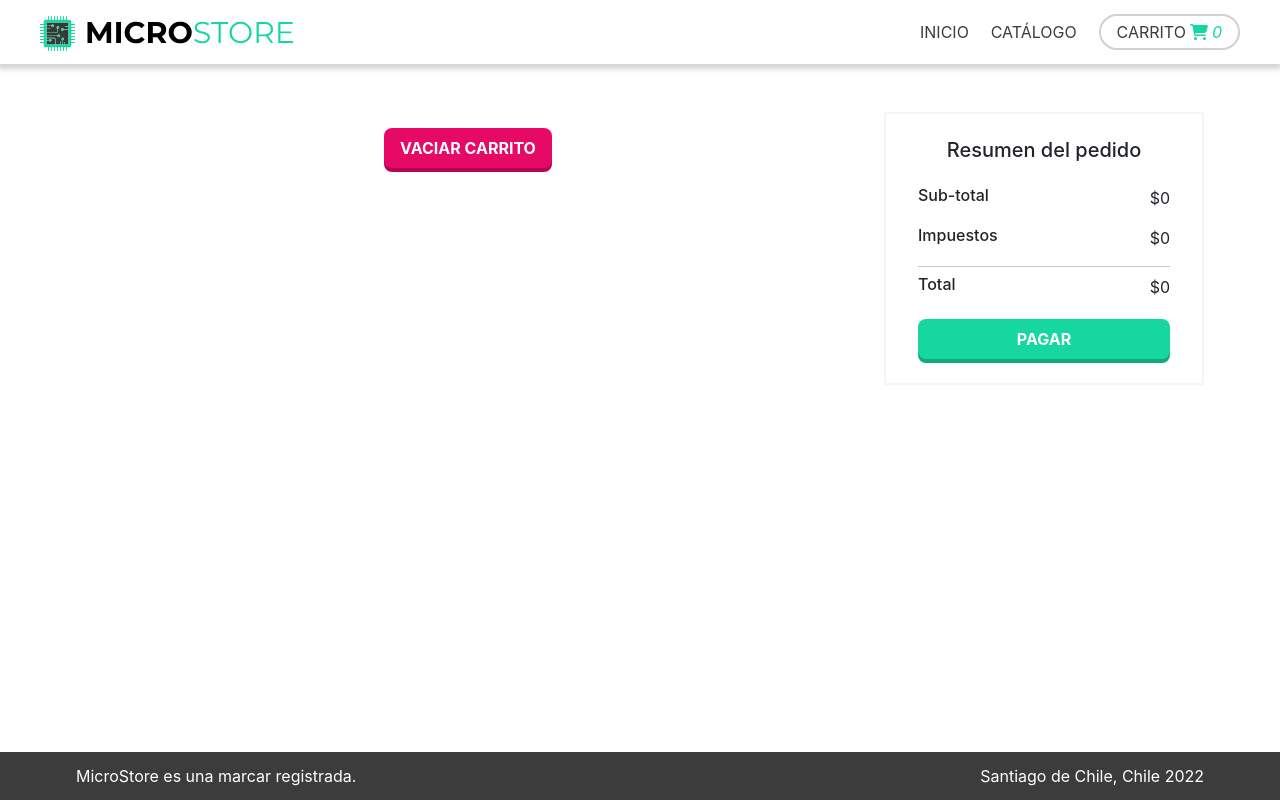
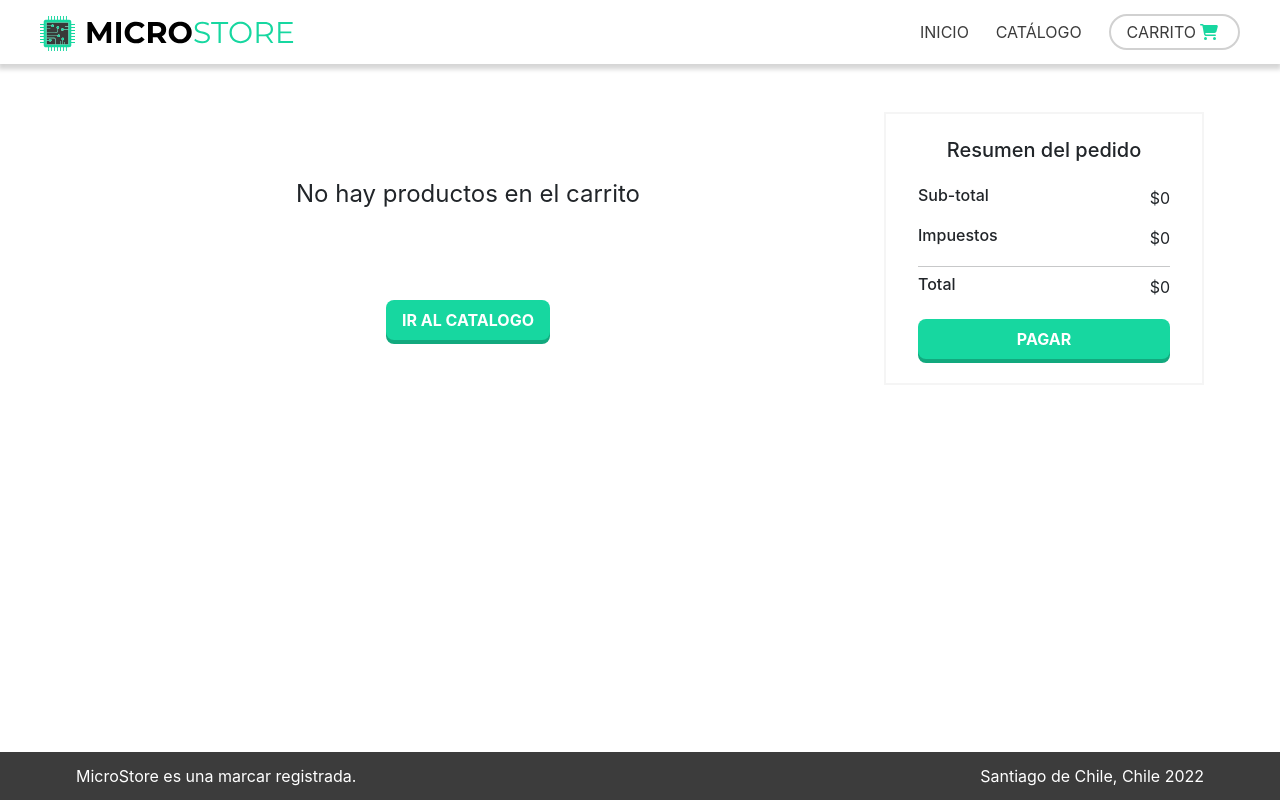
Before and after one commit to DanielAlonsoDev/MicroStore, a React (Create React App) app: page /cart in a window 1280 px wide. Built offline with nearby package versions, Linux system fonts and the light colour scheme.

Commit message:
Mensaje de no hay productos en el carrito, correccion de visibilidad del numero del carrito, y agregada la categoria Discos Duros

```diff
--- a/src/Utils/data/GetProducts.js
+++ b/src/Utils/data/GetProducts.js
@@ -1,5 +1,5 @@
 function getProductsAll(action) {
-    fetch('https://run.mocky.io/v3/5e1f9727-b977-4bb8-b8fe-b8327fc445d6')
+    fetch('https://run.mocky.io/v3/d9251a48-070a-4572-a9d7-3f9e6a1229bd')
         .then((response) => {
             return response.json();
         })
@@ -10,7 +10,7 @@ function getProductsAll(action) {
 
 function getProductsByCategory(requestedCategory, action) {
     if (requestedCategory === 'all') {
-        fetch('https://run.mocky.io/v3/5e1f9727-b977-4bb8-b8fe-b8327fc445d6')
+        fetch('https://run.mocky.io/v3/d9251a48-070a-4572-a9d7-3f9e6a1229bd')
             .then((response) => {
                 return response.json();
             })
@@ -19,7 +19,7 @@ function getProductsByCategory(requestedCategory, action) {
             });
     }
     else {
-        fetch('https://run.mocky.io/v3/5e1f9727-b977-4bb8-b8fe-b8327fc445d6')
+        fetch('https://run.mocky.io/v3/d9251a48-070a-4572-a9d7-3f9e6a1229bd')
             .then((response) => {
                 return response.json();
             })
@@ -32,7 +32,7 @@ function getProductsByCategory(requestedCategory, action) {
 
 function getProductById(productIdParam, action) {
     //Solicitamos la informacion del producto
-    fetch('https://run.mocky.io/v3/5e1f9727-b977-4bb8-b8fe-b8327fc445d6')
+    fetch('https://run.mocky.io/v3/d9251a48-070a-4572-a9d7-3f9e6a1229bd')
         .then((response) => {
             return response.json();
         })
--- a/src/components/AsideBar/AsideBar.js
+++ b/src/components/AsideBar/AsideBar.js
@@ -1,16 +1,15 @@
 import './AsideBar.scss';
 import FilterOption from './FilterOption';
 import ProductGama from '../ProductGama/ProductGama';
+//hhd-ssd
 
 const dataMuck = [
-    { title: 'Todos', count: 13, key: '1', category: 'paymentMethod' },
-    { title: 'Pago en cuotas', count: 10, key: '2', category: 'paymentMethod' },
-    { title: 'Procesadores', count: 2, key: '3', category: 'productCategory', url: 'cpu'},
-    { title: 'Tarjetas Graficas', count: 3, key: '4', category: 'productCategory', url: 'gpu'},
-    { title: 'Placas Madre', count: 1, key: '5', category: 'productCategory', url: 'motherboard'},
-    { title: 'Todo', count: 6, key: '6', category: 'productCategory', url: 'all'}];
+    { title: 'Procesadores', count: 2, key: '1', url: 'cpu'},
+    { title: 'Tarjetas Graficas', count: 3, key: '2', url: 'gpu'},
+    { title: 'Placas Madre', count: 1, key: '3', url: 'motherboard'},
+    { title: 'Discos Duro', count: 1, key: '4', url: 'hhd-ssd'},
+    { title: 'Todo', count: 7, key: '5', url: 'all'}];
 
-const paymentMethodItems = dataMuck.filter(item => item.category === 'paymentMethod');
 const productCategoryItems = dataMuck.filter(item => item.category === 'productCategory');
 
 function AsideBar(Props) {
@@ -21,24 +20,12 @@ function AsideBar(Props) {
                 <p>Tu tienda de tecnología favorita, donde tenemos todos los componentes  que necesitas.</p>
             </div>
             <article>
-                <h4>Método de pago</h4>
-                <ul>
-                    {paymentMethodItems.map((item) => {
-                        return <li key={item.key}><FilterOption Item={item} /></li>
-                    })}
-                </ul>
-            </article>
-            <article>
                 <h4>Categorias</h4>
                 <ul>
-                    {productCategoryItems.map((item) => {
+                    {dataMuck.map((item) => {
                         return <li key={item.key}><FilterOption Item={item}/></li>
                     })}
                 </ul>
-            </article>
-            <article>
-                <h4>Gama</h4>
-                <ProductGama />
             </article>
         </section>
     );
--- a/src/components/Cart/CartProductItem.js
+++ b/src/components/Cart/CartProductItem.js
@@ -1,4 +1,3 @@
-import ItemCount from '../ItemCount/ItemCount';
 import './CartProductItem.scss';
 //Iconos
 import { FontAwesomeIcon } from '@fortawesome/react-fontawesome';
@@ -9,8 +8,8 @@ import { useContext } from 'react';
 import CartContext from '../../Context/CartContext';
 
 function CartProductItem(props) {
-    const { productId, productName, productPrice, quantityToAdd, productStock, productImage } = props.data;
-    const [currentQuantity, setCurrentQuantity] = useState(quantityToAdd);
+    const { productId, productName, productPrice, quantityToAdd, productImage } = props.data;
+    const [currentQuantity] = useState(quantityToAdd);
     const [totalPrice, setTotalPrice] = useState(productPrice * quantityToAdd);
     const { productsOnCart, setProductsOnCart, productsCount, setProductsCount } = useContext(CartContext);
 
--- a/src/components/Cart/CartProductsList.js
+++ b/src/components/Cart/CartProductsList.js
@@ -1,26 +1,36 @@
 import CartProductItem from './CartProductItem';
 import './CartProductsList.scss';
-import { useContext, useEffect } from 'react';
+import { useContext, useEffect, useState } from 'react';
 import CartContext from '../../Context/CartContext';
+import { Link } from 'react-router-dom';
 
 function CartProductsList(props) {
     const { productsOnCart, setProductsOnCart, setProductsCount } = useContext(CartContext);
+    const [existProductsOnCart, setExistProductsOnCart] = useState(false);
 
     function cleanCart() {
         setProductsOnCart([]);
         setProductsCount(0);
+        setExistProductsOnCart(false);
     }
 
-    useEffect(()=>{
-        console.table(productsOnCart);
-    }, [productsOnCart])
+    useEffect(() => {
+        if (productsOnCart.length !== 0) {
+            setExistProductsOnCart(true);
+        }
+
+        return () => {
+            setExistProductsOnCart(false);
+        }
+    }, [productsOnCart]);
 
     return (
         <section id='cart-product-list'>
-            {productsOnCart.map((item) => {
+            {existProductsOnCart ? (productsOnCart.map((item) => {
                 return <CartProductItem key={item.productId} data={item} />;
-            })}
-            <button onClick={cleanCart}>Vaciar Carrito</button>
+            })) : (<p className='no-products-message'>No hay productos en el carrito</p>)}
+
+            {existProductsOnCart ? <button className='btn-clean-cart' onClick={cleanCart}>Vaciar Carrito</button> : <Link to='/catalogue/all'><button className='btn-catalogue'>Ir al catalogo</button></Link>}
 
         </section>
     );
--- a/src/components/Cart/CartProductsList.scss
+++ b/src/components/Cart/CartProductsList.scss
@@ -4,8 +4,20 @@
 #cart-product-list {
     margin-bottom: 3rem;
 
-    & > button {
-        @include createButton('white', $color-red);
+    button {
         margin-top: 2rem;
     }
+
+    .no-products-message {
+        font-size: 3rem;
+        padding: 8rem 0rem;
+    }
+
+    .btn-clean-cart {
+        @include createButton('white', $color-red);
+    }
+
+    .btn-catalogue {
+        @include createButton('white', $color-main);
+    }
 }
--- a/src/components/Item/Item.js
+++ b/src/components/Item/Item.js
@@ -2,7 +2,7 @@ import './Item.scss';
 import Card from 'react-bootstrap/Card';
 import { Link } from 'react-router-dom';
 import ItemCount from '../ItemCount/ItemCount';
-import { useState, useEffect, useContext } from 'react';
+import { useState, useContext } from 'react';
 import { useNavigate } from 'react-router-dom';
 //Contextos
 import CartContext from '../../Context/CartContext';
--- a/src/components/ItemDetails/ItemDetails.js
+++ b/src/components/ItemDetails/ItemDetails.js
@@ -10,7 +10,7 @@ import { useContext } from 'react';
 
 import './ItemDetails.scss';
 import ItemCount from '../ItemCount/ItemCount';
-import { useEffect, useState } from 'react';
+import { useState } from 'react';
 
 function ItemDetails(props) {
     const { productName, productDescription, productPrice, productImage, productStock, productDetails, productId } = props.productInfo;
--- a/src/components/ShoppingCart/ShopCart.js
+++ b/src/components/ShoppingCart/ShopCart.js
@@ -11,6 +11,12 @@ const ShoppingCart = ({ items }) => {
     const { productsCount } = useContext(CartContext);
     const [shopCartCount, setShopCartCount] = useState();
 
+    function showCount(){
+        if(shopCartCount !== 0){
+            return shopCartCount;
+        }
+    }
+
     useEffect(()=>{
         setShopCartCount(productsCount);
     }, [productsCount]);
@@ -18,7 +24,7 @@ const ShoppingCart = ({ items }) => {
     return (
         <i className='cart-notification'>
             <FontAwesomeIcon icon={faCartShopping} />
-            <span>{shopCartCount}</span>
+            <span>{showCount()}</span>
         </i>
     );
 }
--- a/src/pages/Home.js
+++ b/src/pages/Home.js
@@ -29,7 +29,7 @@ function Home(params) {
                             <h3>Tarjetas Graficas</h3>
                         </article>
                         <article>
-                            <Link to={'/catalogue/cpu'}>
+                            <Link to={'/catalogue/hhd-ssd'}>
                                 <img src='./images/HardDrives.svg' alt='HardDrives' />
                             </Link>
 
```
Also changed, not shown: src/Utils/data/productData.json (+62 -50 lines), public/images/D_NQ_NP_751939-MLA46221843872_052021-O.webp (added).
